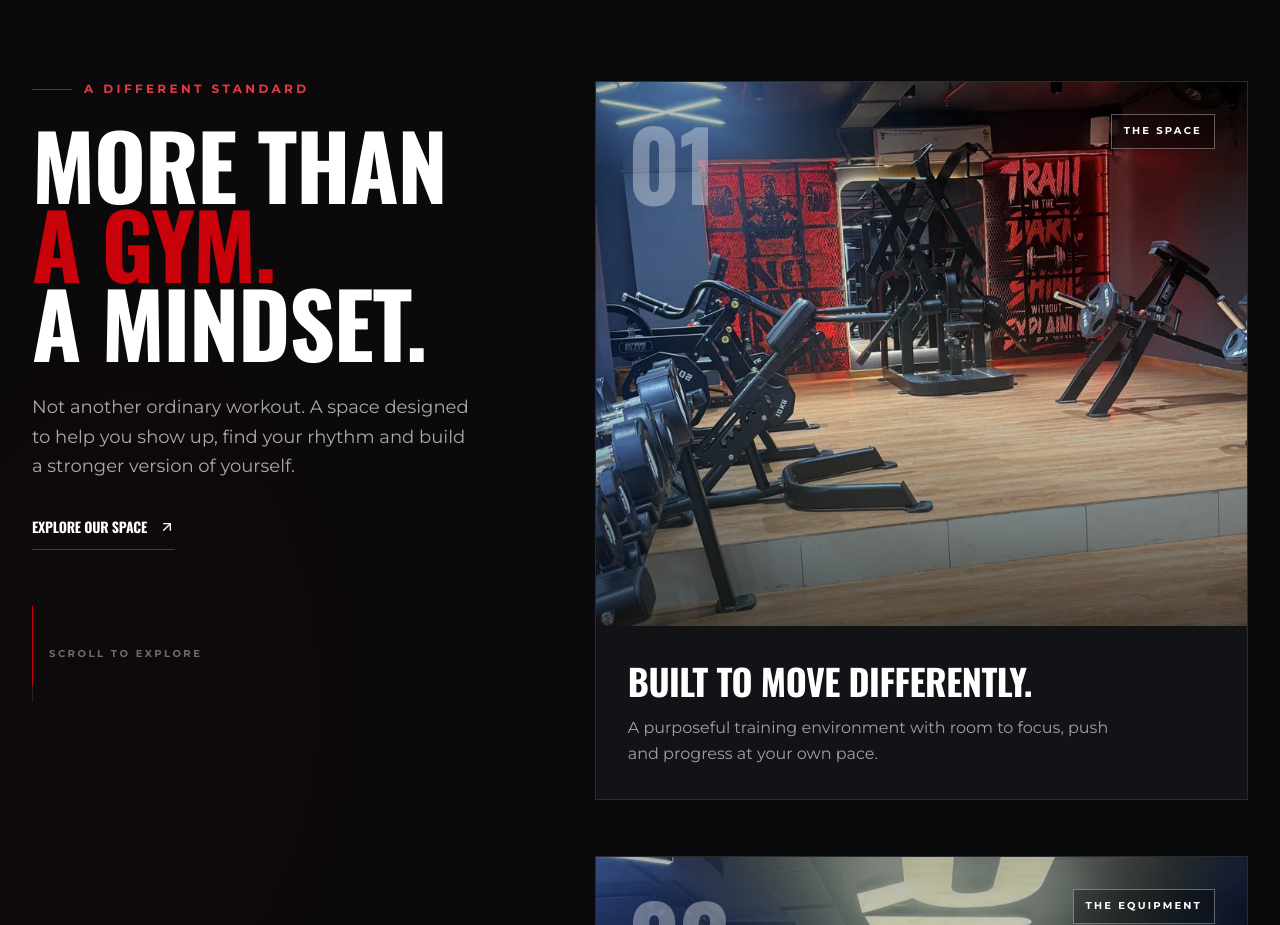
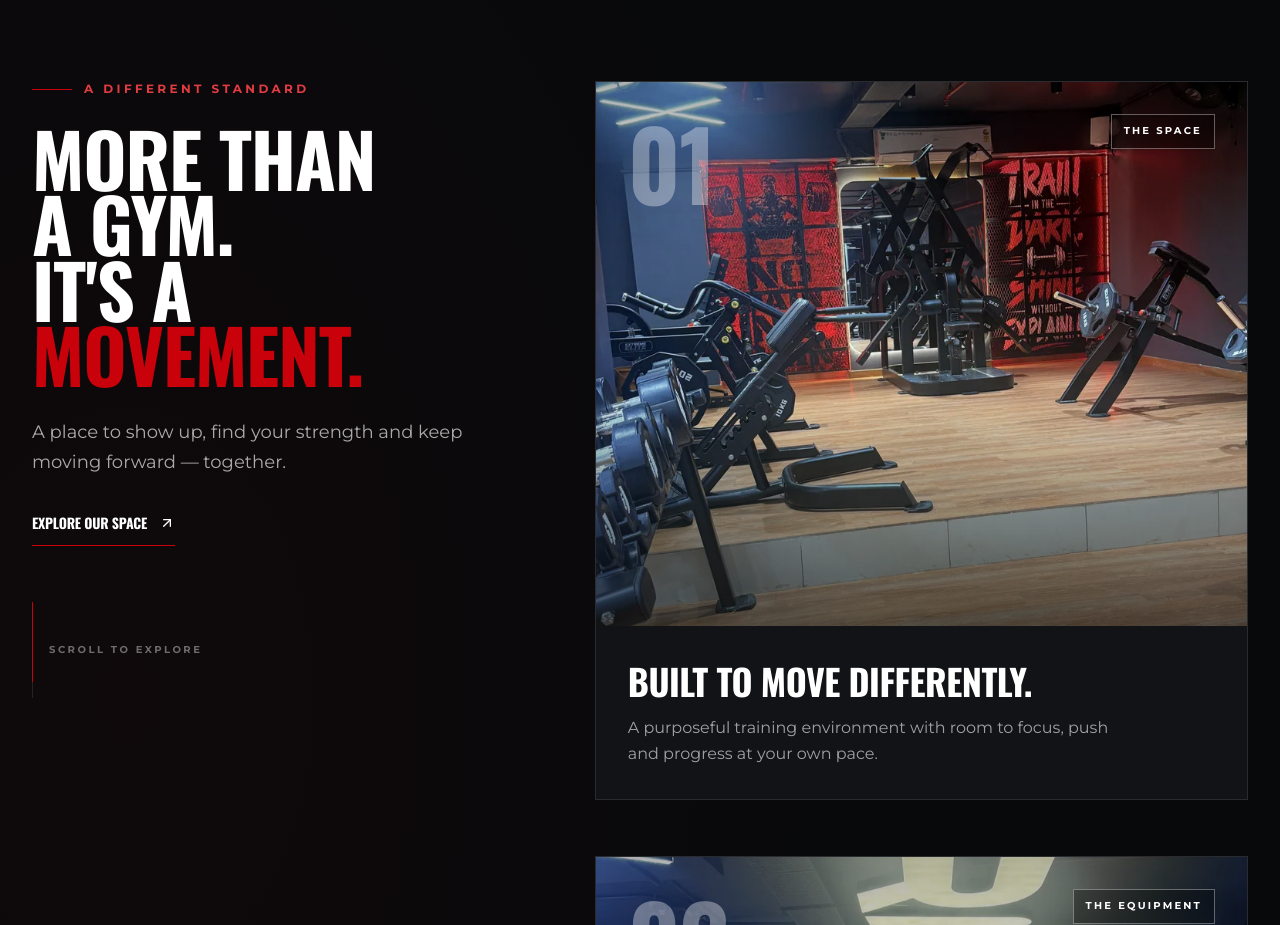
Before and after one commit to Sailesh007/armour-gym, a Next.js app: page / in a window 1280 px wide. Shown: the part 880-1805 px from the top of the page. Built offline with nearby package versions, Linux system fonts and the light colour scheme.

Commit message:
copy(story): introduce More than a gym. It's a movement brand statement

```diff
--- a/src/components/CinematicStory.tsx
+++ b/src/components/CinematicStory.tsx
@@ -74,17 +74,18 @@ export default function CinematicStory() {
             </p>
             <h2
               id="story-heading"
-              className="max-w-xl font-oswald text-[clamp(3.5rem,7vw,7.4rem)] font-bold uppercase leading-[0.88] tracking-[-0.04em] text-white"
+              className="max-w-xl font-oswald text-[clamp(3.25rem,5.8vw,6.6rem)] font-bold uppercase leading-[0.88] tracking-[-0.04em] text-white"
             >
               MORE THAN
               <br />
-              <span className="text-[#C8010A]">A GYM.</span>
+              A GYM.
               <br />
-              A MINDSET.
+              IT&apos;S A
+              <br />
+              <span className="text-[#C8010A]">MOVEMENT.</span>
             </h2>
             <p className="mt-8 max-w-md text-base leading-relaxed text-white/65 sm:text-lg">
-              Not another ordinary workout. A space designed to help you show
-              up, find your rhythm and build a stronger version of yourself.
+              A place to show up, find your strength and keep moving forward — together.
             </p>
             <Link
               href="/#gallery"
```
